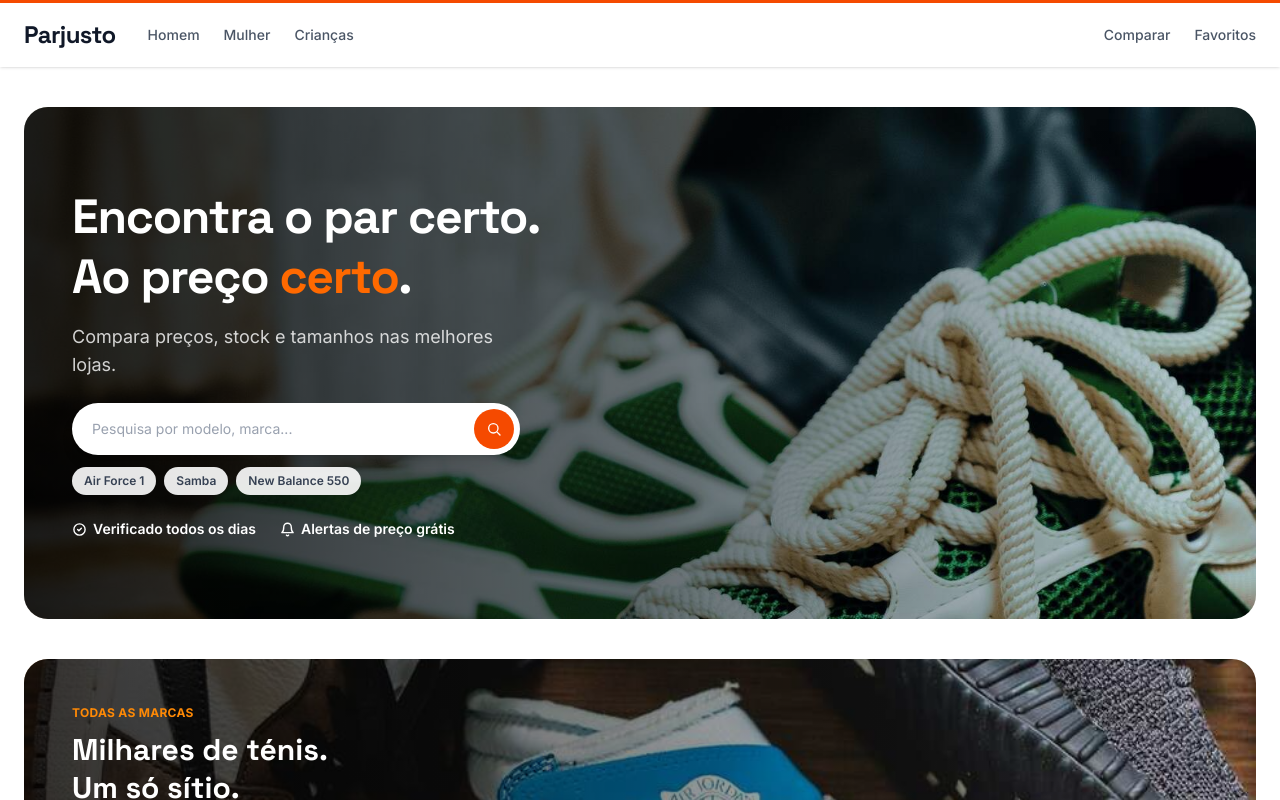
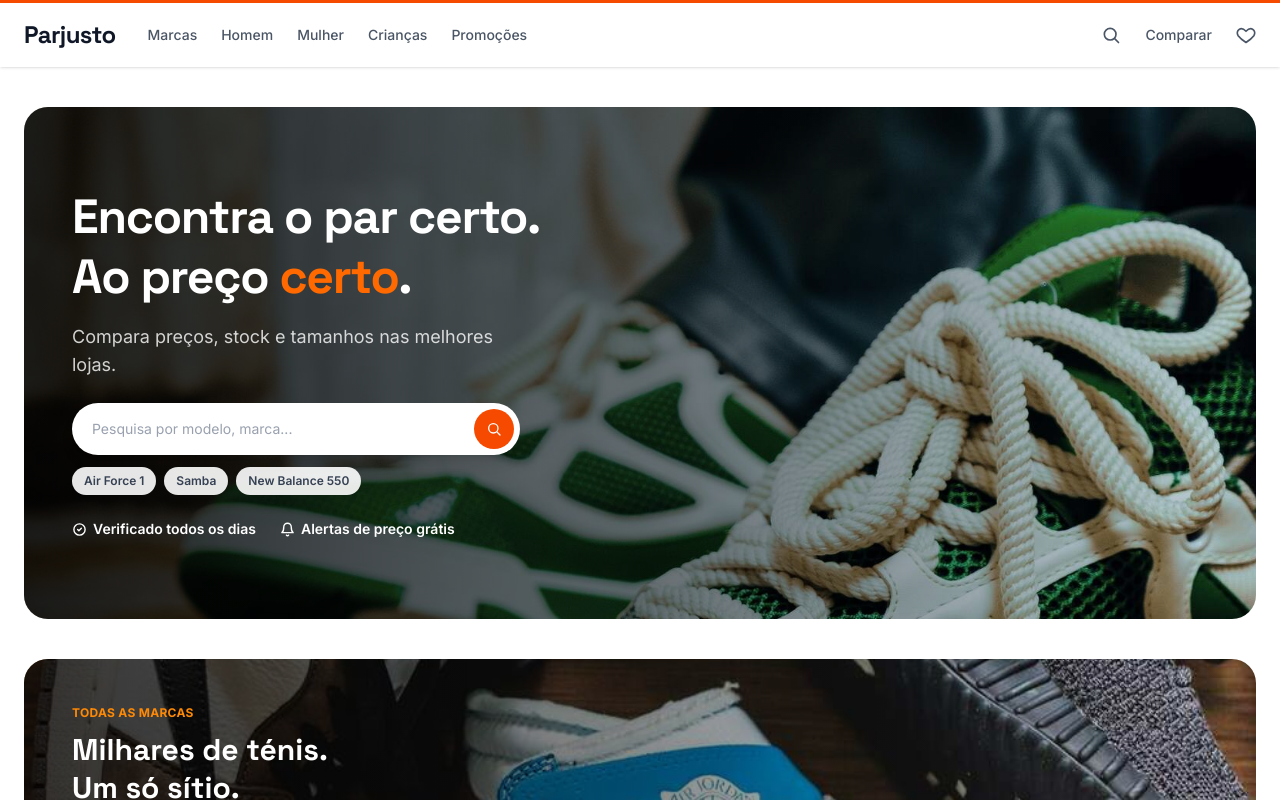
Before and after one commit to jorgeMiguel20/tenisfy-web, a Next.js app: page / in a window 1280 px wide. Shown: the top 800 px of the page. Built offline with nearby package versions, Linux system fonts and the light colour scheme; no server answers; the database is empty.

Commit message:
Add files via upload
Cabeçalho com Marcas/Promoções/pesquisa, cards de categoria mais curtos e secção "Maior poupança agora" depois do "Como funciona"

```diff
--- a/app/page.tsx
+++ b/app/page.tsx
@@ -8,6 +8,7 @@ import HomeBanner from '@/components/HomeBanner'
 import CompararPreview from '@/components/CompararPreview'
 import PesquisaPorFoto from '@/components/PesquisaPorFoto'
 import ComoFunciona from '@/components/ComoFunciona'
+import MaiorPoupancaAgora from '@/components/MaiorPoupancaAgora'
 import ProductCard from '@/components/ProductCard'
 import { computeSavingsFromRawOffers } from '@/lib/savings'
 import { computePriceDrop } from '@/lib/priceDrop'
@@ -84,6 +85,12 @@ export default async function Home() {
     .filter((p) => p.priceDrop)
     .sort((a, b) => b.priceDrop!.amount - a.priceDrop!.amount)
 
+  // As 3 maiores descidas viram o destaque "Maior poupança agora"; as
+  // restantes continuam disponíveis em "Descidas de preço recentes" no
+  // catálogo, sem repetir os mesmos 3 produtos nas duas secções.
+  const topDeals = recentDrops.slice(0, 3)
+  const remainingDrops = recentDrops.slice(3)
+
   // 2 produtos reais para a prévia do "Comparar" (nunca dados de exemplo
   // inventados) - com foto e preço.
   const compareProducts = pickRandom(
@@ -102,6 +109,7 @@ export default async function Home() {
         <CompararPreview products={compareProducts} />
         <PesquisaPorFoto />
         <ComoFunciona />
+        <MaiorPoupancaAgora products={topDeals} />
       </div>
 
       <div id="catalogo" className="pt-10 border-t border-gray-100">
@@ -109,11 +117,11 @@ export default async function Home() {
           <ProductGrid products={productsWithPrice as any} />
         </Suspense>
 
-        {recentDrops.length > 0 && (
+        {remainingDrops.length > 0 && (
           <section className="mt-12 pt-10 border-t border-gray-100">
             <h2 className="text-lg font-semibold text-gray-900 mb-4">Descidas de preço recentes</h2>
             <div className="grid grid-cols-2 sm:grid-cols-3 xl:grid-cols-4 gap-6">
-              {recentDrops.map((product) => (
+              {remainingDrops.map((product) => (
                 <ProductCard key={product.id} product={product} />
               ))}
             </div>
--- a/components/CategoryTiles.tsx
+++ b/components/CategoryTiles.tsx
@@ -19,7 +19,7 @@ export default function CategoryTiles() {
         <Link
           key={category.value}
           href={`/?genero=${category.value}`}
-          className="group relative block aspect-[3/4] overflow-hidden rounded-2xl"
+          className="group relative block aspect-[21/9] sm:aspect-[4/3] overflow-hidden rounded-2xl"
         >
           <Image
             src={category.image}
--- a/components/FavoritesNavLink.tsx
+++ b/components/FavoritesNavLink.tsx
@@ -12,14 +12,13 @@ export default function FavoritesNavLink() {
     <Link
       href="/favoritos"
       aria-label="Favoritos"
-      className="flex shrink-0 items-center gap-1.5 text-sm font-medium text-gray-600 hover:text-orange-600 transition-colors"
+      className="flex shrink-0 items-center gap-1.5 text-gray-600 hover:text-orange-600 transition-colors"
     >
-      {/* Mobile: só o ícone (a barra não tem largura para "Favoritos" + contador
-          ao lado de Homem/Mulher/Crianças sem forçar scroll horizontal).
-          A partir de sm, mostra o texto normalmente. */}
+      {/* Ícone de coração, sempre visível (sem o texto "Favoritos" ao lado) -
+          padrão universal que poupa espaço na barra, igual em mobile e desktop. */}
       <svg
         viewBox="0 0 24 24"
-        className="h-5 w-5 sm:hidden"
+        className="h-5 w-5"
         fill={count > 0 ? 'currentColor' : 'none'}
         stroke="currentColor"
         strokeWidth="2"
@@ -30,7 +29,6 @@ export default function FavoritesNavLink() {
           d="M12 21s-6.716-4.35-9.428-8.06C.85 10.1 1.2 6.6 4.1 5.02 6.4 3.77 9 4.5 12 7.5c3-3 5.6-3.73 7.9-2.48 2.9 1.58 3.25 5.08 1.53 7.92C18.716 16.65 12 21 12 21z"
         />
       </svg>
-      <span className="hidden sm:inline">Favoritos</span>
       {count > 0 && (
         <span className="inline-flex items-center justify-center h-5 min-w-[1.25rem] px-1 rounded-full bg-orange-600 text-white text-[11px] font-semibold">
           {count}
--- a/components/Header.tsx
+++ b/components/Header.tsx
@@ -24,6 +24,17 @@ export default function Header() {
         </a>
 
         <nav className="flex items-center gap-1.5 sm:gap-6">
+          {/* Marcas e Promoções apontam para secções da própria homepage
+              (catálogo com filtro de marca, e os destaques de "Maior
+              poupança agora") - a app ainda não tem páginas dedicadas para
+              cada uma, por isso ficam escondidas no mobile para não
+              sobrecarregar a barra já ocupada com Homem/Mulher/Crianças. */}
+          <Link
+            href="/#catalogo"
+            className="hidden sm:inline text-sm font-medium text-gray-600 hover:text-orange-600 transition-colors whitespace-nowrap"
+          >
+            Marcas
+          </Link>
           {NAV_LINKS.map((link) => (
             <Link
               key={link.label}
@@ -33,9 +44,25 @@ export default function Header() {
               {link.label}
             </Link>
           ))}
+          <Link
+            href="/#promocoes"
+            className="hidden sm:inline text-sm font-medium text-gray-600 hover:text-orange-600 transition-colors whitespace-nowrap"
+          >
+            Promoções
+          </Link>
         </nav>
 
         <div className="ml-auto flex items-center gap-2 sm:gap-6">
+          <Link
+            href="/"
+            aria-label="Pesquisar"
+            className="hidden sm:flex text-gray-600 hover:text-orange-600 transition-colors"
+          >
+            <svg viewBox="0 0 24 24" className="h-5 w-5" fill="none" stroke="currentColor" strokeWidth="2">
+              <circle cx="11" cy="11" r="7" />
+              <path strokeLinecap="round" d="M21 21l-4.3-4.3" />
+            </svg>
+          </Link>
           <CompareNavLink />
           <FavoritesNavLink />
         </div>
--- /dev/null
+++ b/components/MaiorPoupancaAgora.tsx
@@ -0,0 +1,73 @@
+// components/MaiorPoupancaAgora.tsx
+import Link from 'next/link'
+import { formatPrice } from '@/lib/formatPrice'
+import type { ProductWithPrice } from '@/lib/types'
+
+// Grelha de 3 produtos reais com a maior descida de preço atual (o mesmo
+// critério de "Descidas de preço recentes", só que reduzido às 3 maiores e
+// com o layout de destaque do mockup) - nunca percentagens ou produtos
+// inventados, sempre a partir de product_offers/price_history reais
+// (ver app/page.tsx e lib/priceDrop.ts).
+export default function MaiorPoupancaAgora({ products }: { products: ProductWithPrice[] }) {
+  if (products.length === 0) return null
+
+  return (
+    <section id="promocoes" className="mb-12 pt-4">
+      <div className="mb-5">
+        <span className="text-xs font-bold uppercase tracking-wide text-gray-900">
+          Baixou de preço esta semana
+        </span>
+        <h2 className="font-display text-2xl font-bold text-gray-900 mt-1">Maior poupança agora</h2>
+      </div>
+
+      <div className="grid sm:grid-cols-3 gap-5">
+        {products.map((product) => {
+          const drop = product.priceDrop!
+          const currentPrice = product.lowest_price!
+          const previousPrice = Math.round((currentPrice + drop.amount) * 100) / 100
+          const percentOff = Math.round((drop.amount / previousPrice) * 100)
+          const sizeNumbers = product.sizes
+            .map((s) => parseFloat(s))
+            .filter((n) => !Number.isNaN(n))
+            .sort((a, b) => a - b)
+          const sizeRange =
+            sizeNumbers.length > 0
+              ? `Tamanhos ${sizeNumbers[0]}–${sizeNumbers[sizeNumbers.length - 1]} disponíveis`
+              : null
+
+          return (
+            <Link
+              key={product.id}
+              href={`/produto/${product.slug}`}
+              className="block rounded-2xl border border-gray-100 p-5 shadow-[0_1px_2px_rgba(17,24,39,0.04),0_8px_20px_rgba(17,24,39,0.06)] hover:shadow-lg hover:-translate-y-1 transition-all"
+            >
+              <div className="aspect-square bg-gray-50 rounded-xl mb-4 overflow-hidden">
+                {product.image_url && (
+                  // eslint-disable-next-line @next/next/no-img-element
+                  <img
+                    src={product.image_url}
+                    alt={product.model_name}
+                    className="w-full h-full object-cover"
+                  />
+                )}
+              </div>
+              <p className="text-xs font-medium uppercase tracking-wide text-gray-400">
+                {product.brands?.name}
+                {product.store_count ? ` · ${product.store_count} ${product.store_count === 1 ? 'loja' : 'lojas'}` : ''}
+              </p>
+              <p className="font-semibold text-gray-900 mt-0.5 mb-1">{product.model_name}</p>
+              {sizeRange && <p className="text-xs text-gray-400 mb-3">{sizeRange}</p>}
+              <div className="flex items-center gap-2">
+                <span className="inline-flex items-center bg-green-50 text-green-700 text-[11px] font-semibold px-2 py-0.5 rounded-full">
+                  -{percentOff}%
+                </span>
+                <span className="text-gray-400 line-through text-sm">{formatPrice(previousPrice)}</span>
+              </div>
+              <p className="text-xl font-extrabold text-orange-600 mt-0.5">{formatPrice(currentPrice)}</p>
+            </Link>
+          )
+        })}
+      </div>
+    </section>
+  )
+}
```
